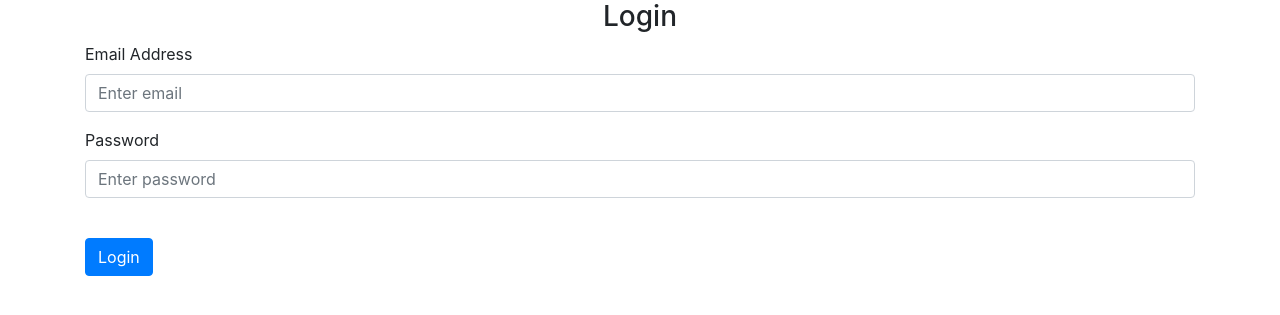
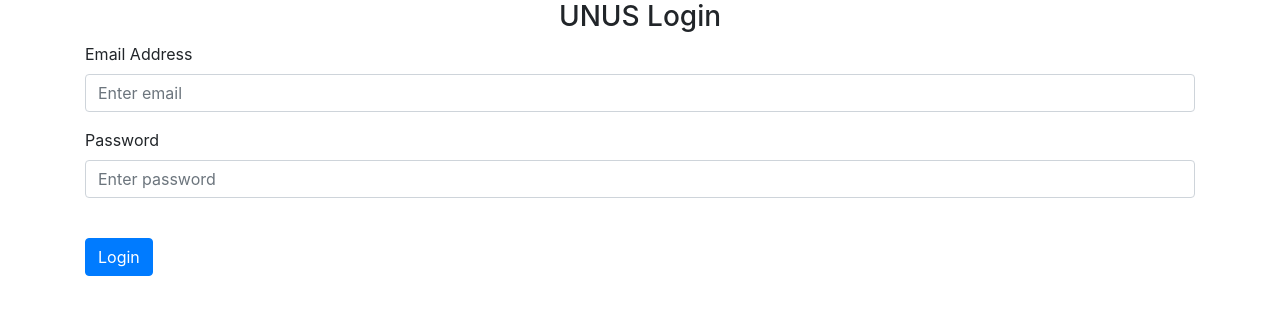
Before and after one commit to kbj500/UNUS, a Flask app: page /login in a window 1280 px wide. Shown: the part 56-371 px from the top of the page. Run offline with Flask 3, Linux system fonts and the light colour scheme; some libraries are stand-ins or nearby versions.

Commit message:
Update login.html

```diff
--- a/Flask-Web-App/website/templates/login.html
+++ b/Flask-Web-App/website/templates/login.html
@@ -1,7 +1,7 @@
 {% extends "base.html" %} {% block title %}Login{% endblock %} {% block content
 %}
 <form method="POST">
-  <h3 align="center">Login</h3>
+  <h3 align="center">UNUS Login</h3>
   <div class="form-group">
     <label for="email">Email Address</label>
     <input
```
